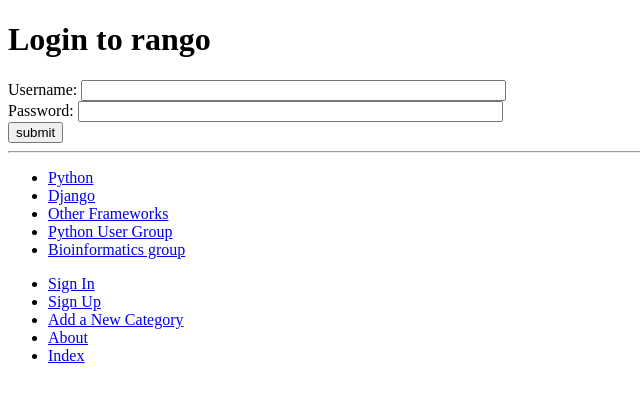
After one commit to ursueugen/rango, a Django app: page /rango/login/ in a window 1280 px wide. The commit adds this page. Shown: the top 402 px of the page, without its empty margins (0-640 px from the left). Run offline with Django 3.2, Linux system fonts and the light colour scheme; data comes from the database, SQL or seed files in the repository; both versions use the stored data as it was after the commit.

Commit message:
user authentification

```diff
--- a/tango_with_django_project/rango/admin.py
+++ b/tango_with_django_project/rango/admin.py
@@ -8,6 +8,7 @@ class PageAdmin(admin.ModelAdmin):
     list_display = ('title', 'category', 'url')
 
 # Register your models here.
-from rango.models import Category, Page
+from rango.models import Category, Page, UserProfile
 admin.site.register(Category, CategoryAdmin)
 admin.site.register(Page, PageAdmin)
+admin.site.register(UserProfile)
--- a/tango_with_django_project/rango/models.py
+++ b/tango_with_django_project/rango/models.py
@@ -1,5 +1,6 @@
 from django.db import models
 from django.template.defaultfilters import slugify
+from django.contrib.auth.models import User
 
 # Create your models here.
 class Category(models.Model):
@@ -27,3 +28,13 @@ class Page(models.Model):
 
     def __str__(self):
         return self.title
+
+
+class UserProfile(models.Model):
+    user = models.OneToOneField(User)
+
+    website = models.URLField(blank=True)
+    picture = models.ImageField(upload_to='profile_pictures', blank=True)
+
+    def __str__(self):
+        return self.user.username
--- a/tango_with_django_project/rango/urls.py
+++ b/tango_with_django_project/rango/urls.py
@@ -8,5 +8,9 @@ urlpatterns = [
         views.show_category, name='show_category'),
     url(r'^add_category/$', views.add_category, name='add_category'),
     url(r'^category/(?P<category_name_slug>[\w\-]+)/add_page/$',
-         views.add_page, name='add_page')
+         views.add_page, name='add_page'),
+    url(r'^register/$', views.register, name='register'),
+    url(r'^login/$', views.user_login, name='login'),
+    url(r'^logout/$', views.user_logout, name='logout'),
+    url(r'^restricted/$', views.restricted, name='restricted')
 ]
--- a/tango_with_django_project/rango/views.py
+++ b/tango_with_django_project/rango/views.py
@@ -1,10 +1,13 @@
 from django.shortcuts import render
 
 # Create your views here.
-from django.http import HttpResponse
+from django.http import HttpResponse, HttpResponseRedirect
+from django.contrib.auth import authenticate, login, logout
+from django.contrib.auth.decorators import login_required
+from django.core.urlresolvers import reverse
 
 from rango.models import Category, Page
-from rango.forms import CategoryForm, PageForm
+from rango.forms import CategoryForm, PageForm, UserForm, UserProfileForm
 
 
 def index(request):
@@ -83,3 +86,75 @@ def add_page(request, category_name_slug):
 
     context_dict = {'form': form, 'category': category}
     return render(request, 'rango/add_page.html', context_dict)
+
+
+def register(request):
+    registered = False
+
+    if request.method == 'POST':
+        user_form = UserForm(data=request.POST)
+        profile_form = UserProfileForm(data=request.POST)
+
+        if user_form.is_valid() and profile_form.is_valid():
+            user = user_form.save()
+            user.set_password(user.password)  # hashes the passwd
+            user.save()
+
+            profile = profile_form.save(commit=False)
+            profile.user = user
+            if 'picture' in request.FILES:
+                profile.picture = request.FILES['picture']
+            profile.save()
+
+            registered = True
+
+        else:
+            print(user_form.errors)
+            print(profile_form.errors)
+
+    else:
+        user_form = UserForm()
+        profile_form = UserProfileForm()
+
+    return render(
+        request,
+        "rango/register.html",
+        {
+            "user_form": user_form,
+            "profile_form": profile_form,
+            "registered": registered,
+        }
+    )
+
+
+def user_login(request):
+    if request.method == "POST":
+        username = request.POST.get('username')
+        password = request.POST.get('password')
+
+        user = authenticate(username=username, password=password)
+
+        if user:
+            if user.is_active:
+                login(request, user)
+                return HttpResponseRedirect(reverse('index'))
+            else:
+                return HttpResponse("Your rango account is disabled.")
+
+        else:
+            print('Invalid login details: {0}, {1}'.format(username, password))
+            return HttpResponse("Invalid login details supplied.")
+
+    else:
+        return render(request, "rango/login.html", {})
+
+
+@login_required
+def user_logout(request):
+    logout(request)
+    return HttpResponseRedirect(reverse('index'))
+
+
+@login_required
+def restricted(request):
+    return HttpResponse("You can see this only if logged in.")
--- a/tango_with_django_project/tango_with_django_project/settings.py
+++ b/tango_with_django_project/tango_with_django_project/settings.py
@@ -95,6 +95,7 @@ AUTH_PASSWORD_VALIDATORS = [
     },
     {
         'NAME': 'django.contrib.auth.password_validation.MinimumLengthValidator',
+        'OPTIONS': { 'min_length': 6, }
     },
     {
         'NAME': 'django.contrib.auth.password_validation.CommonPasswordValidator',
@@ -127,3 +128,5 @@ STATICFILES_DIRS = [STATIC_DIR, ]
 
 MEDIA_ROOT = MEDIA_DIR
 MEDIA_URL = "/media/"
+
+LOGIN_URL = '/rango/login/'
--- a/tango_with_django_project/templates/rango/base.html
+++ b/tango_with_django_project/templates/rango/base.html
@@ -28,9 +28,16 @@
 
         <div>
             <ul>
-                <li><a href='{% url "add_category" %}'>Add new category</a></li>
-                <li><a href='{% url "about" %}'>About</a></li>
-                <li><a href='{% url "index" %}'>index</a></li>
+                    {% if user.is_authenticated %}
+                    <li><a href="{% url 'restricted' %}">Restricted Page</a></li>
+                    <li><a href="{% url 'logout' %}">Logout</a></li>
+                    {% else %}
+                    <li><a href="{% url 'login' %}">Sign In</a></li>
+                    <li><a href="{% url 'register' %}">Sign Up</a></li>
+                    {% endif %}
+                    <li><a href="{% url 'add_category' %}">Add a New Category</a></li>
+                    <li><a href="{% url 'about' %}">About</a></li>
+                    <li><a href="{% url 'index' %}">Index</a></li>
             </ul>
         </div>
     </body>
--- /dev/null
+++ b/tango_with_django_project/templates/rango/login.html
@@ -0,0 +1,18 @@
+{% extends 'rango/base.html' %}
+{% load staticfiles %}
+
+{% block title_block %}
+    Login
+{% endblock %}
+
+{% block body_block %}
+    <h1>Login to rango</h1>
+    <form id='login_form' method='POST' action='{%url "login" %}'>
+        {% csrf_token %}
+        Username: <input type='text' name='username' value='' size='50' />
+        <br />
+        Password: <input type='password' name='password' value='' size='50' />
+        <br />
+        <input type='submit' value='submit' />
+    </form>
+{% endblock %}
```
Also changed, not shown: tango_with_django_project/rango/forms.py (+17 -1 lines), tango_with_django_project/templates/rango/index.html (+16 -1 lines), tango_with_django_project/templates/rango/register.html (added, +25 -0 lines), tango_with_django_project/db.sqlite3.
